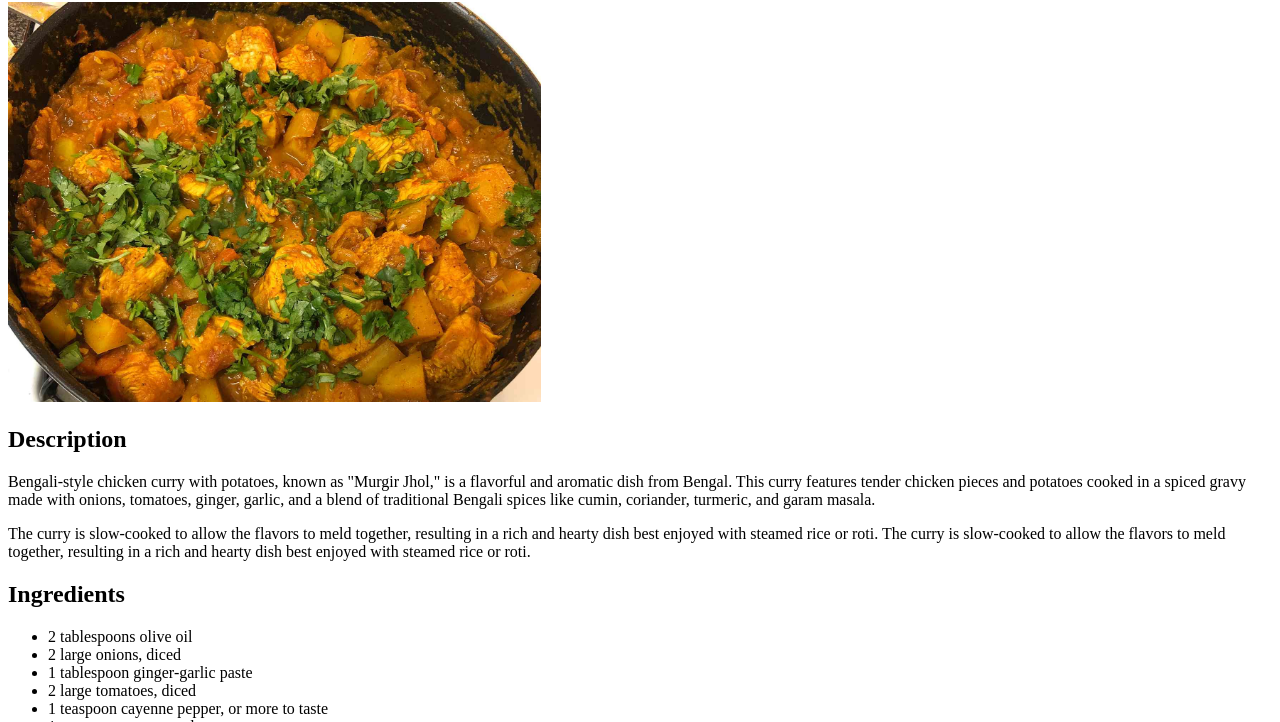
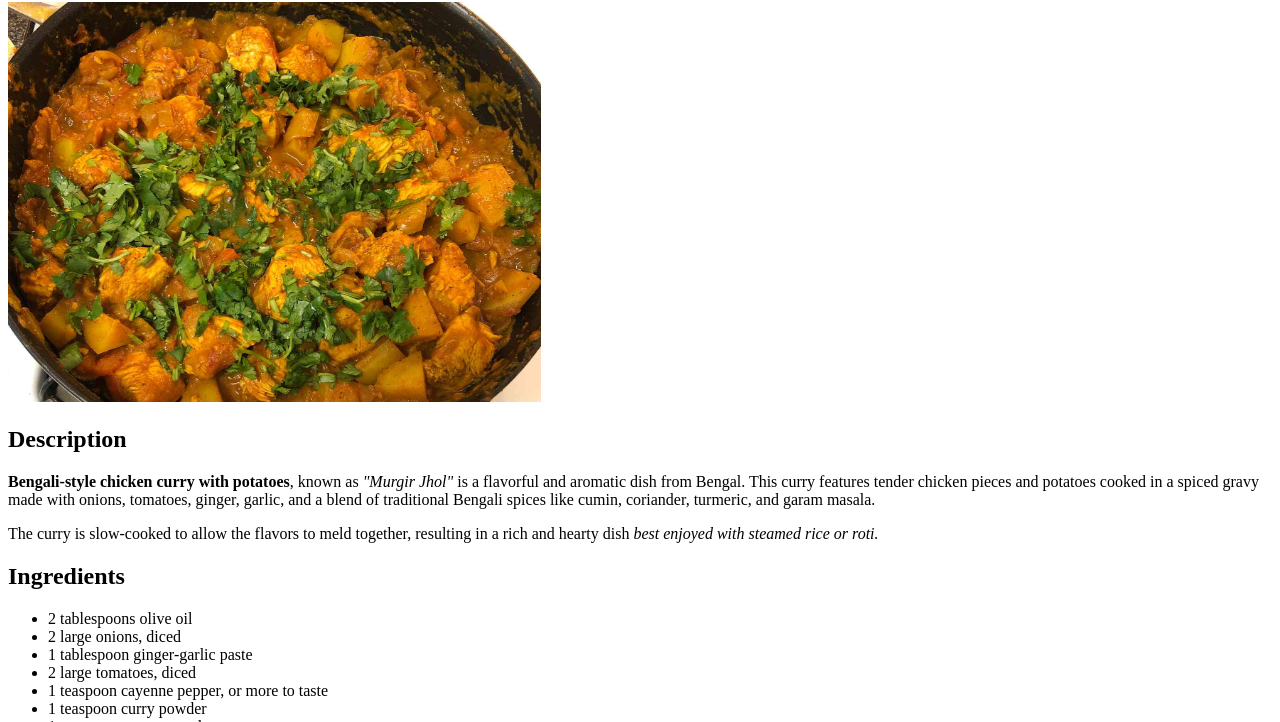
Before and after one commit to zunaid-hassan/odin-recipes, a plain HTML site: page recipes/chicken-curry.html in a window 1280 px wide. Shown: the part 78-800 px from the top of the page. Drawn offline with Linux system fonts and the light colour scheme.

Commit message:
Add bold and italicized text
This commit bolds and italicizes some text from
the recipe pages.

```diff
--- a/recipes/chicken-curry.html
+++ b/recipes/chicken-curry.html
@@ -11,13 +11,11 @@
 
         <h2>Description</h2>
 
-        <p>Bengali-style chicken curry with potatoes, known as "Murgir Jhol," is a flavorful and aromatic dish from Bengal.
+        <p><strong>Bengali-style chicken curry with potatoes</strong>, known as <em>"Murgir Jhol"</em> is a flavorful and aromatic dish from Bengal.
 
         This curry features tender chicken pieces and potatoes cooked in a spiced gravy made with onions, tomatoes, ginger, garlic, and a blend of traditional Bengali spices like cumin, coriander, turmeric, and garam masala.
 
-        <p>The curry is slow-cooked to allow the flavors to meld together, resulting in a rich and hearty dish best enjoyed with steamed rice or roti.
-
-        The curry is slow-cooked to allow the flavors to meld together, resulting in a rich and hearty dish best enjoyed with steamed rice or roti.</p>
+        <p>The curry is slow-cooked to allow the flavors to meld together, resulting in a rich and hearty dish <em>best enjoyed with steamed rice or roti.</em></p>
 
         <h2>Ingredients</h2>
         <ul>
```
Also changed, not shown: recipes/hummus.html (+2 -2 lines), recipes/iced-lemon-tea.html (+2 -2 lines).
